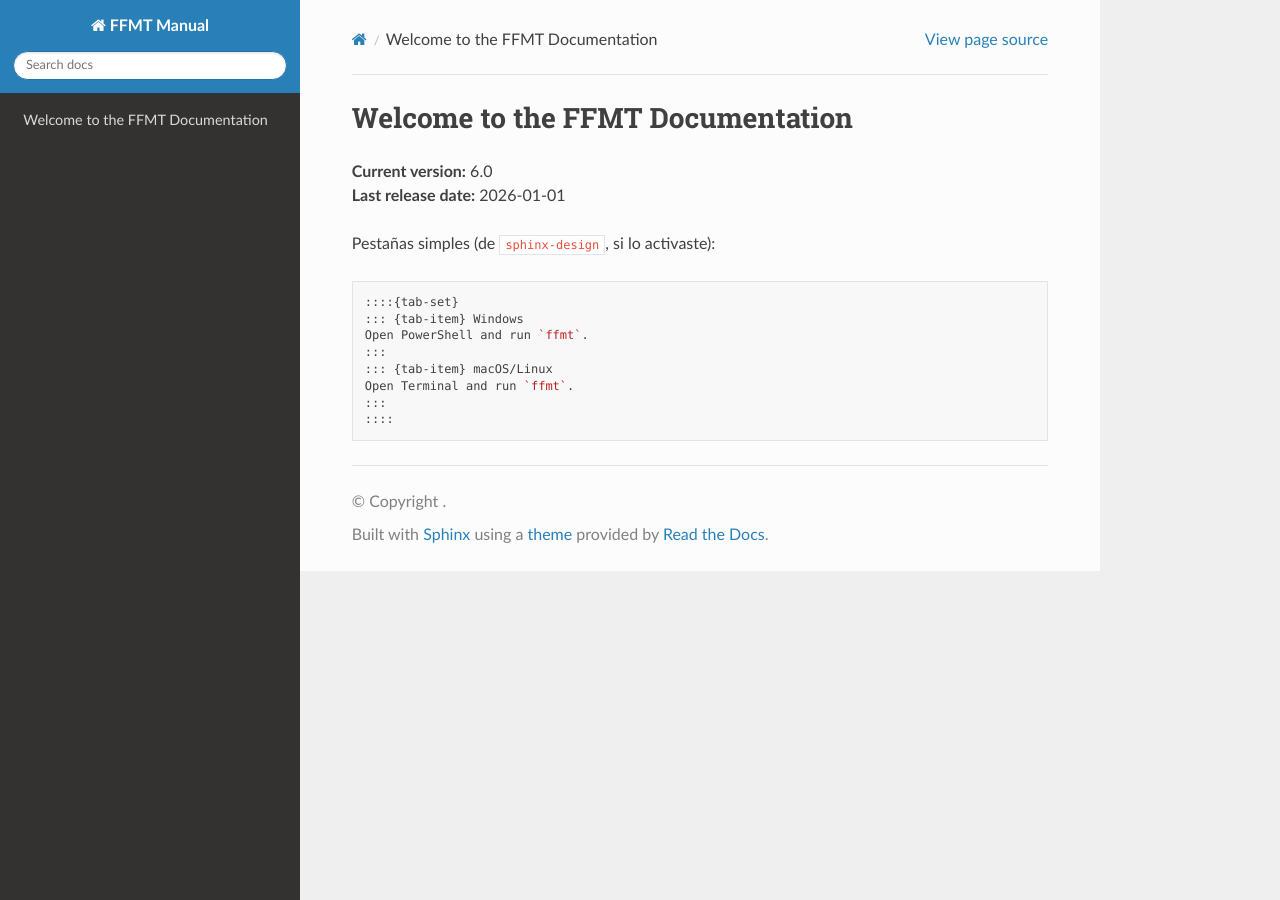
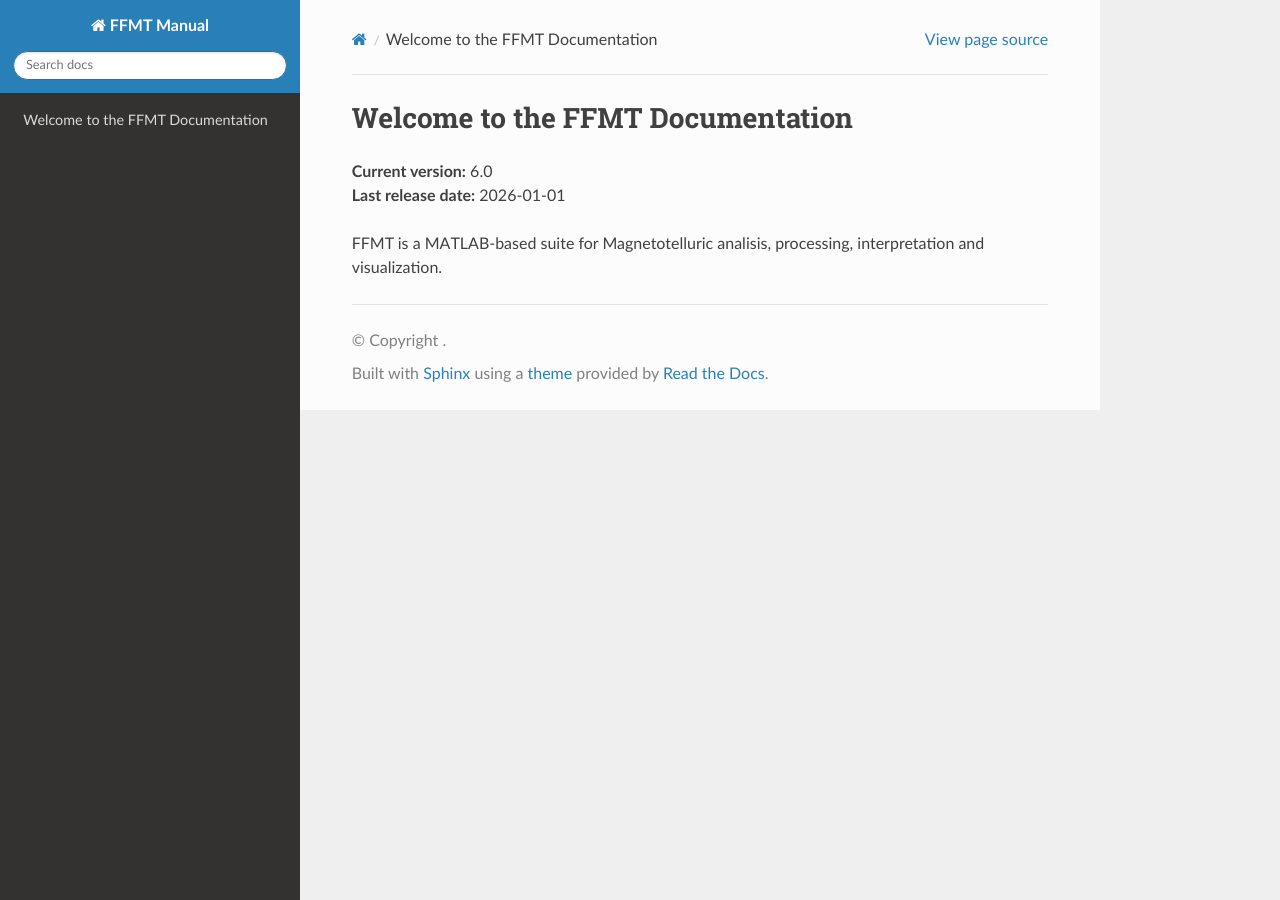
Before and after one commit to ffmtsw/ffmt, a Sphinx documentation site: the page built from docs/source/index.md, in a window 1280 px wide. Built offline with Sphinx 7.4.7 and the Read the Docs theme 3.1.0, drawn with Linux system fonts in a browser that asks for light colours.

Commit message:
Update index.md

````diff
--- a/docs/source/index.md
+++ b/docs/source/index.md
@@ -2,13 +2,8 @@
 **Current version:** 6.0
 **Last release date:** 2026-01-01
 
-Pestañas simples (de `sphinx-design`, si lo activaste):
-```markdown
-::::{tab-set}
-::: {tab-item} Windows
-Open PowerShell and run `ffmt`.
-:::
-::: {tab-item} macOS/Linux
-Open Terminal and run `ffmt`.
-:::
-::::
+FFMT is a MATLAB-based suite for Magnetotelluric analisis, processing, interpretation and visualization.
+
+```{toctree}
+:maxdepth: 2
+:caption: Contents
````
